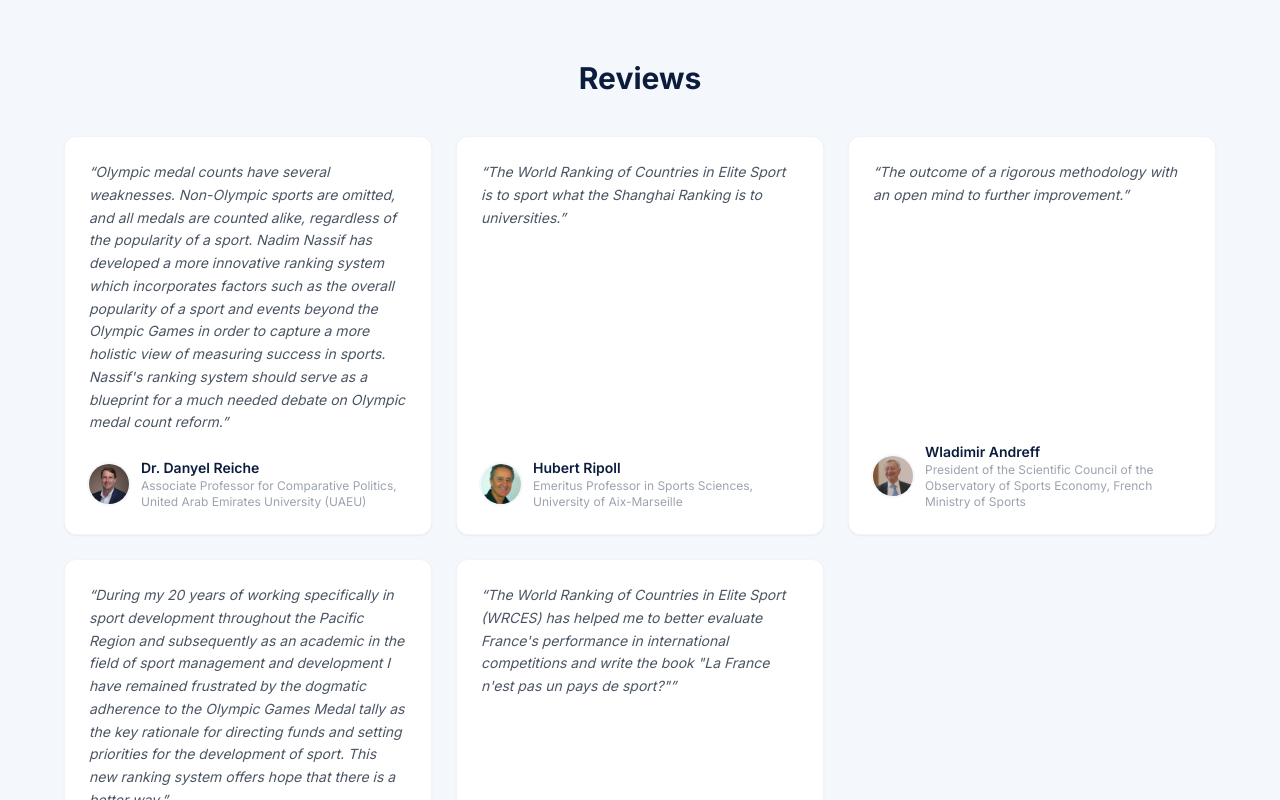
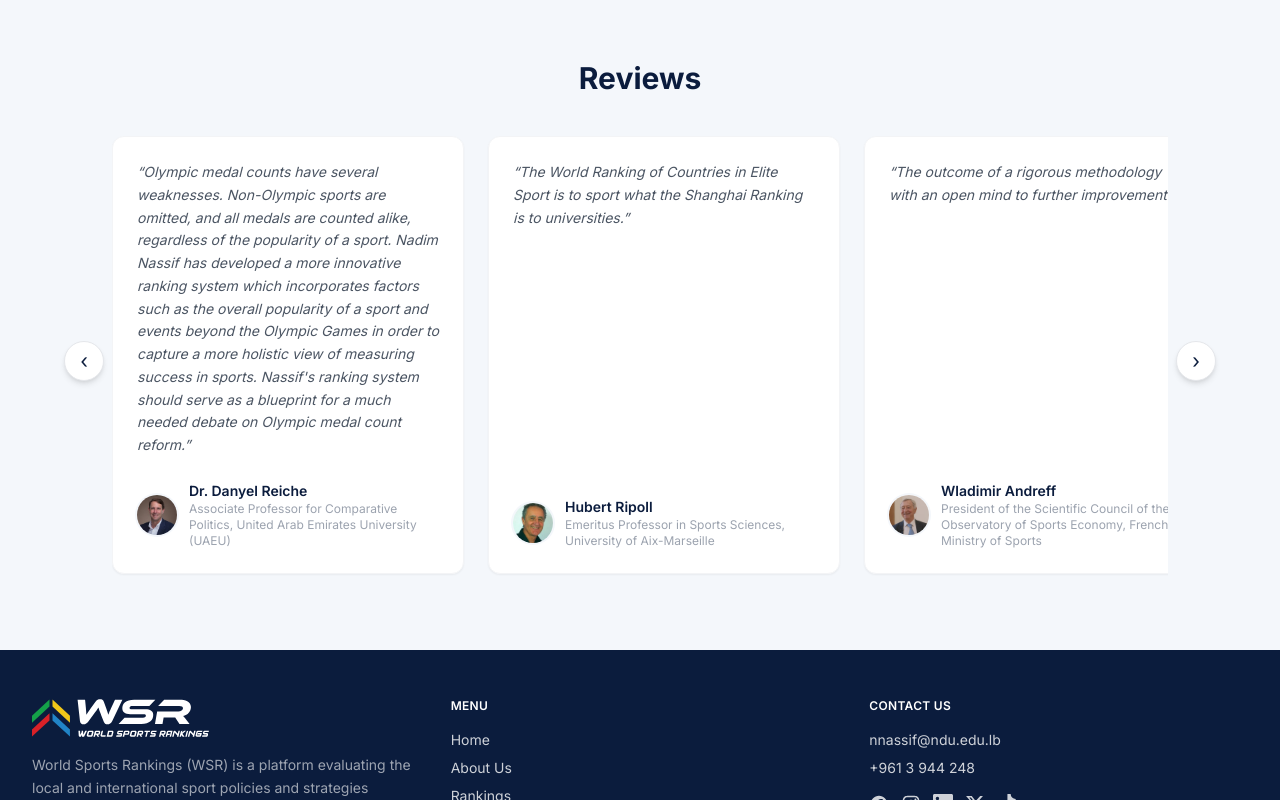
Before and after one commit to andrewngh123/wsr-website, a Next.js app: page / in a window 1280 px wide. Shown: the part 2220-3020 px from the top of the page. Built offline with nearby package versions, Linux system fonts and the light colour scheme; no server answers; the database is empty.

Commit message:
Reviews: convert to horizontal carousel with left/right side arrows

```diff
--- a/app/page.tsx
+++ b/app/page.tsx
@@ -2,7 +2,7 @@ import Link from 'next/link'
 import CountryFlag from '@/components/CountryFlag'
 import RankChange from '@/components/RankChange'
 import RankingLogo from '@/components/RankingLogo'
-import ReviewAvatar from '@/components/ReviewAvatar'
+import ReviewsCarousel from '@/components/ReviewsCarousel'
 import { getTopCountries, getLatestYear, getHomeStats } from '@/lib/rankings'
 import { rankingStatus } from '@/lib/format'
 import { PUBLICATIONS } from '@/lib/publications'
@@ -258,8 +258,8 @@ export default async function HomePage() {
       <section className="py-16 px-4 bg-wsr-light">
         <div className="max-w-6xl mx-auto">
           <h2 className="section-title text-center mb-10">Reviews</h2>
-          <div className="grid grid-cols-1 md:grid-cols-2 lg:grid-cols-3 gap-6">
-            {[
+          <ReviewsCarousel
+            reviews={[
               {
                 text: 'Olympic medal counts have several weaknesses. Non-Olympic sports are omitted, and all medals are counted alike, regardless of the popularity of a sport. Nadim Nassif has developed a more innovative ranking system which incorporates factors such as the overall popularity of a sport and events beyond the Olympic Games in order to capture a more holistic view of measuring success in sports. Nassif\'s ranking system should serve as a blueprint for a much needed debate on Olympic medal count reform.',
                 name: 'Dr. Danyel Reiche',
@@ -295,19 +295,8 @@ export default async function HomePage() {
                 photo: '/reviews/jean-baptiste-guegan.jpg',
                 initials: 'JG',
               },
-            ].map((r, i) => (
-              <div key={i} className="bg-white rounded-xl p-6 shadow-sm border border-gray-100 flex flex-col">
-                <p className="text-gray-600 text-sm italic leading-relaxed mb-6 flex-1">&ldquo;{r.text}&rdquo;</p>
-                <div className="flex items-center gap-3">
-                  <ReviewAvatar photo={r.photo} name={r.name} initials={r.initials} />
-                  <div>
-                    <p className="font-semibold text-wsr-navy text-sm">{r.name}</p>
-                    <p className="text-gray-400 text-xs">{r.title}</p>
-                  </div>
-                </div>
-              </div>
-            ))}
-          </div>
+            ]}
+          />
         </div>
       </section>
     </>
--- /dev/null
+++ b/components/ReviewsCarousel.tsx
@@ -0,0 +1,65 @@
+'use client'
+
+import { useRef } from 'react'
+import ReviewAvatar from './ReviewAvatar'
+
+export type Review = {
+  text: string
+  name: string
+  title: string
+  photo: string
+  initials: string
+}
+
+/**
+ * Horizontal reviews carousel with left/right arrow buttons on the sides
+ * (swipe on touch devices). Cards are equal-width and snap into place.
+ */
+export default function ReviewsCarousel({ reviews }: { reviews: Review[] }) {
+  const ref = useRef<HTMLDivElement>(null)
+  const scrollByDir = (dir: number) =>
+    ref.current?.scrollBy({ left: dir * 360, behavior: 'smooth' })
+
+  return (
+    <div className="relative sm:px-12">
+      <div
+        ref={ref}
+        className="flex gap-6 overflow-x-auto pb-3 snap-x scroll-smooth [scrollbar-width:none] [-ms-overflow-style:none] [&::-webkit-scrollbar]:hidden"
+      >
+        {reviews.map((r, i) => (
+          <div
+            key={i}
+            className="snap-start shrink-0 w-[19rem] sm:w-[22rem] bg-white rounded-xl p-6 shadow-sm border border-gray-100 flex flex-col"
+          >
+            <p className="text-gray-600 text-sm italic leading-relaxed mb-6 flex-1">&ldquo;{r.text}&rdquo;</p>
+            <div className="flex items-center gap-3">
+              <ReviewAvatar photo={r.photo} name={r.name} initials={r.initials} />
+              <div>
+                <p className="font-semibold text-wsr-navy text-sm">{r.name}</p>
+                <p className="text-gray-400 text-xs">{r.title}</p>
+              </div>
+            </div>
+          </div>
+        ))}
+      </div>
+
+      {/* Side arrows */}
+      <button
+        type="button"
+        aria-label="Previous reviews"
+        onClick={() => scrollByDir(-1)}
+        className="hidden sm:flex absolute left-0 top-1/2 -translate-y-1/2 w-10 h-10 rounded-full bg-white shadow-md border border-gray-200 items-center justify-center text-wsr-navy text-xl leading-none hover:bg-gray-50"
+      >
+        ‹
+      </button>
+      <button
+        type="button"
+        aria-label="Next reviews"
+        onClick={() => scrollByDir(1)}
+        className="hidden sm:flex absolute right-0 top-1/2 -translate-y-1/2 w-10 h-10 rounded-full bg-white shadow-md border border-gray-200 items-center justify-center text-wsr-navy text-xl leading-none hover:bg-gray-50"
+      >
+        ›
+      </button>
+    </div>
+  )
+}
```
